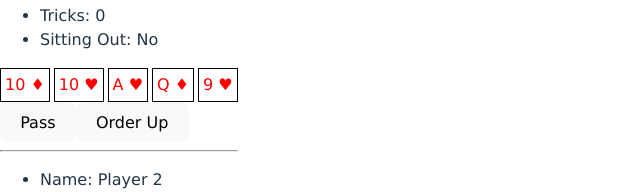
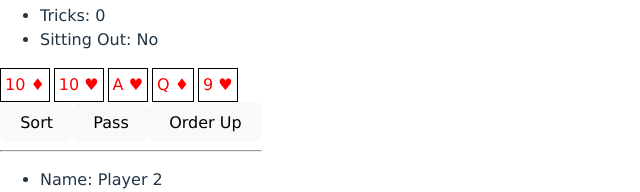
Before and after one commit to jasminealmassri/Euchre.Web, a React (Vite) app in the folder euchre-react/: page / in a window 1280 px wide. Both pictures are taken after a click on the button "Deal". Shown: the part 294-486 px from the top of the page, without its empty margins (0-640 px from the left). Built offline with nearby package versions, Linux system fonts and the light colour scheme.

Commit message:
Add pile sorting to player

```diff
--- a/euchre-react/src/components/Player.tsx
+++ b/euchre-react/src/components/Player.tsx
@@ -1,4 +1,6 @@
+import { Phase, PlayerType, PlayingCardSuit } from "../lib/euchre";
 import { useAppDispatch, useEuchreSelector } from "../state/hooks";
+import { sortPile } from "../state/reducers/euchre";
 import {
   selectCanBid,
   selectCanCallTrump,
@@ -14,6 +16,7 @@ import {
 } from "../state/selectors/euchre";
 import {
   callTrump,
+  declare,
   discard,
   orderUp,
   pass,
@@ -21,10 +24,8 @@ import {
   playCard,
   startHand,
 } from "../state/thunks/euchre";
-import { Phase, PlayingCardSuit } from "../lib/euchre";
 import PileViewer from "./Pile";
 import TrumpSelector from "./TrumpSelector";
-import { declare } from "../state/thunks/euchre";
 
 interface PlayerProps {
   playerPointer: number;
@@ -98,6 +99,13 @@ const Player = ({ playerPointer }: PlayerProps) => {
         <div style={{ display: "flex", gap: "0.25em" }}>
           <PileViewer onClick={handleCardClick} pile={hand} />
         </div>
+        {hand.length > 0 && player.type === PlayerType.HUMAN && (
+          <button
+            onClick={() => dispatch(sortPile(`player${playerPointer + 1}`))}
+          >
+            Sort
+          </button>
+        )}
         {canBid && (
           <>
             <button onClick={() => dispatch(pass())}>Pass</button>
--- a/euchre-react/src/lib/euchre/index.ts
+++ b/euchre-react/src/lib/euchre/index.ts
@@ -368,7 +368,7 @@ export const getHighestCard = (
   return highestValueAndIndex.index;
 };
 
-export const sortPile = (
+export const getSortedPile = (
   pile: PlayingCard<PlayingCardSuit, EuchreRank>[],
   trump: PlayingCardSuit | null = null,
   leadingSuit: PlayingCardSuit | null = null,
@@ -382,7 +382,7 @@ export const sortPile = (
 
   const [card, remainingCards] = takeCardAt(highestIndex, pile);
 
-  return sortPile(remainingCards, trump, leadingSuit, [
+  return getSortedPile(remainingCards, trump, leadingSuit, [
     ...sortedPile,
     card,
   ] as Pile<PlayingCardSuit, EuchreRank>);
--- a/euchre-react/src/state/reducers/euchre/index.ts
+++ b/euchre-react/src/state/reducers/euchre/index.ts
@@ -11,6 +11,7 @@ import {
   initialState,
   nextPhase,
   scoreRound as scoreEuchreRound,
+  getSortedPile,
   takeCardAt,
 } from "../../";
 import { selectHighestCard, selectPile } from "../../selectors/euchre";
@@ -145,6 +146,14 @@ export const euchreSlice = createSlice({
       state.trump = action.payload;
     },
 
+    sortPile: (state, action: PayloadAction<string>) => {
+      state.piles[action.payload] = getSortedPile(
+        state.piles[action.payload],
+        state.trump,
+        state.leadingSuit
+      );
+    },
+
     transitionToPhase: (state, action: PayloadAction<Phase>) => {
       state.phase = action.payload;
     },
@@ -221,6 +230,7 @@ export const {
   setRole,
   setTrump,
   shuffle,
+  sortPile,
   transitionToNextPhase,
   transitionToPhase,
 } = euchreSlice.actions;
```
Also changed, not shown: 1 other file (tests, documents, lock files or other folders).
